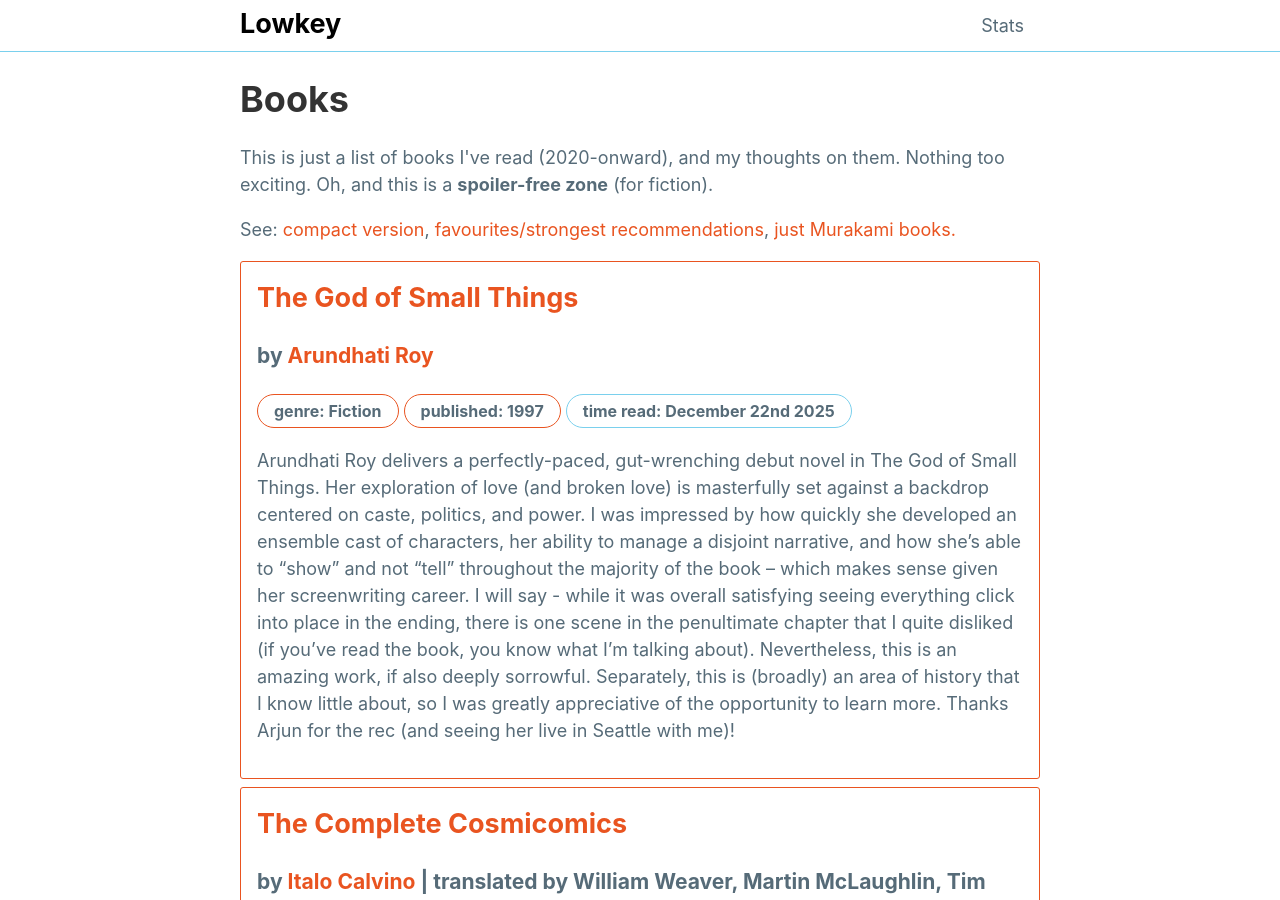
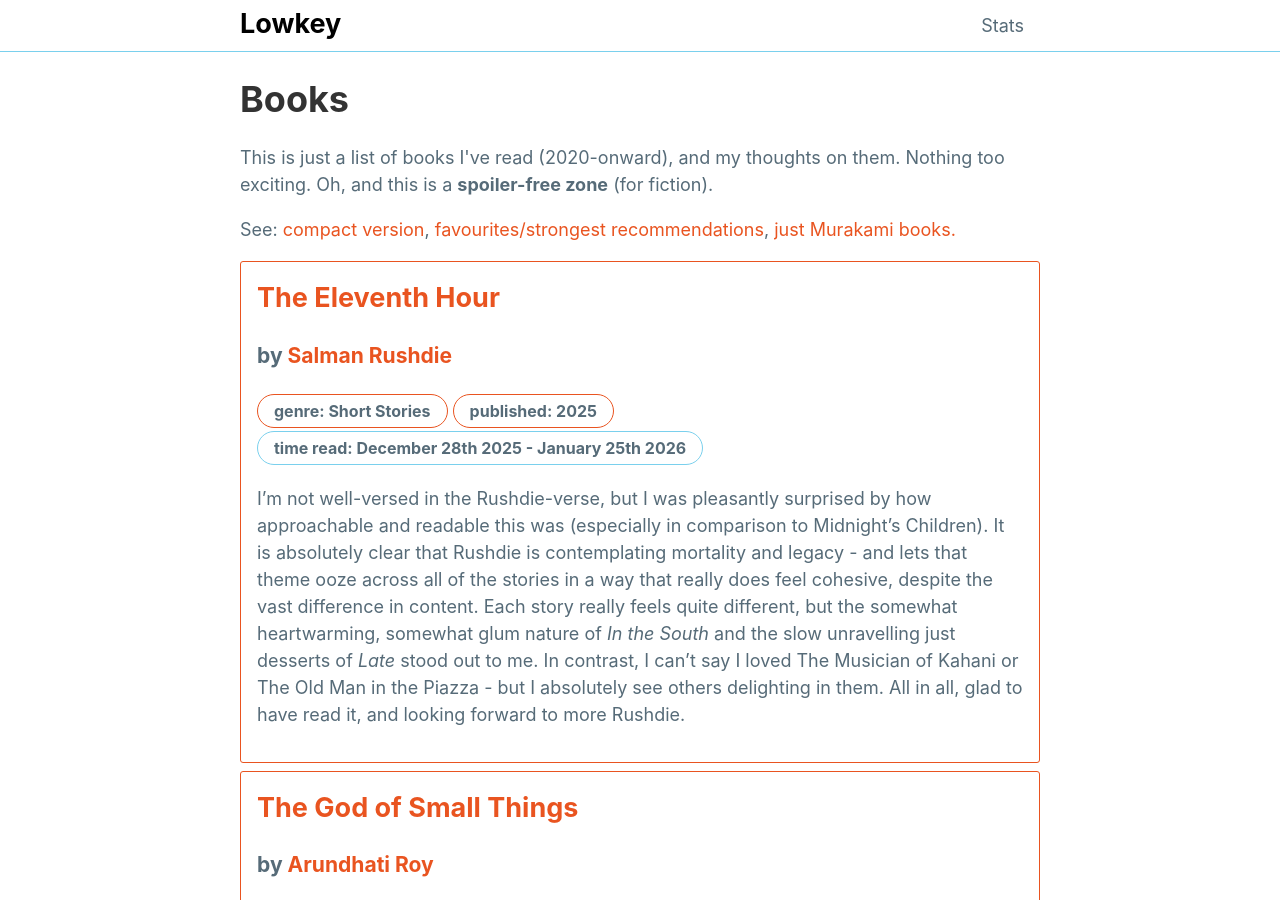
Before and after one commit to mattxwang/lowkey, a Jekyll site: the page built from stats/books.html, in a window 1280 px wide and 900 px high. Built offline with Jekyll 4.4.1, drawn with Linux system fonts in a browser that asks for light colours.

Commit message:
Eleventh Hour

```diff
--- a/_data/books.yml
+++ b/_data/books.yml
@@ -1409,3 +1409,11 @@ thegodofsmallthings:
   strong: true
   thoughts: >
     Arundhati Roy delivers a perfectly-paced, gut-wrenching debut novel in The God of Small Things. Her exploration of love (and broken love) is masterfully set against a backdrop centered on caste, politics, and power. I was impressed by how quickly she developed an ensemble cast of characters, her ability to manage a disjoint narrative, and how she's able to "show" and not "tell" throughout the majority of the book -- which makes sense given her screenwriting career. I will say - while it was overall satisfying seeing everything click into place in the ending, there is one scene in the penultimate chapter that I quite disliked (if you've read the book, you know what I'm talking about). Nevertheless, this is an amazing work, if also deeply sorrowful. Separately, this is (broadly) an area of history that I know little about, so I was greatly appreciative of the opportunity to learn more. Thanks Arjun for the rec (and seeing her live in Seattle with me)!
+theleventhhour:
+  title: "The Eleventh Hour"
+  author: Salman Rushdie
+  genre: Short Stories
+  year_published: 2025
+  time_read: December 28th 2025 - January 25th 2026
+  thoughts: >
+    I'm not well-versed in the Rushdie-verse, but I was pleasantly surprised by how approachable and readable this was (especially in comparison to Midnight's Children). It is absolutely clear that Rushdie is contemplating mortality and legacy - and lets that theme ooze across all of the stories in a way that really does feel cohesive, despite the vast difference in content. Each story really feels quite different, but the somewhat heartwarming, somewhat glum nature of *In the South* and the slow unravelling just desserts of *Late* stood out to me. In contrast, I can't say I loved The Musician of Kahani or The Old Man in the Piazza - but I absolutely see others delighting in them. All in all, glad to have read it, and looking forward to more Rushdie.
```
